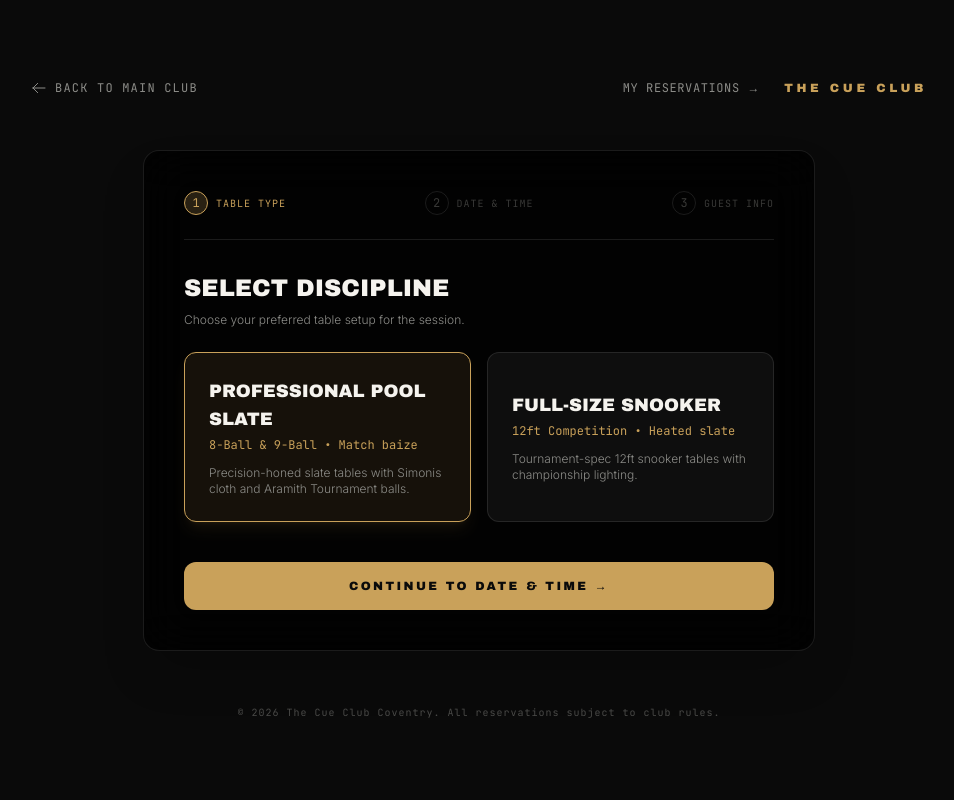
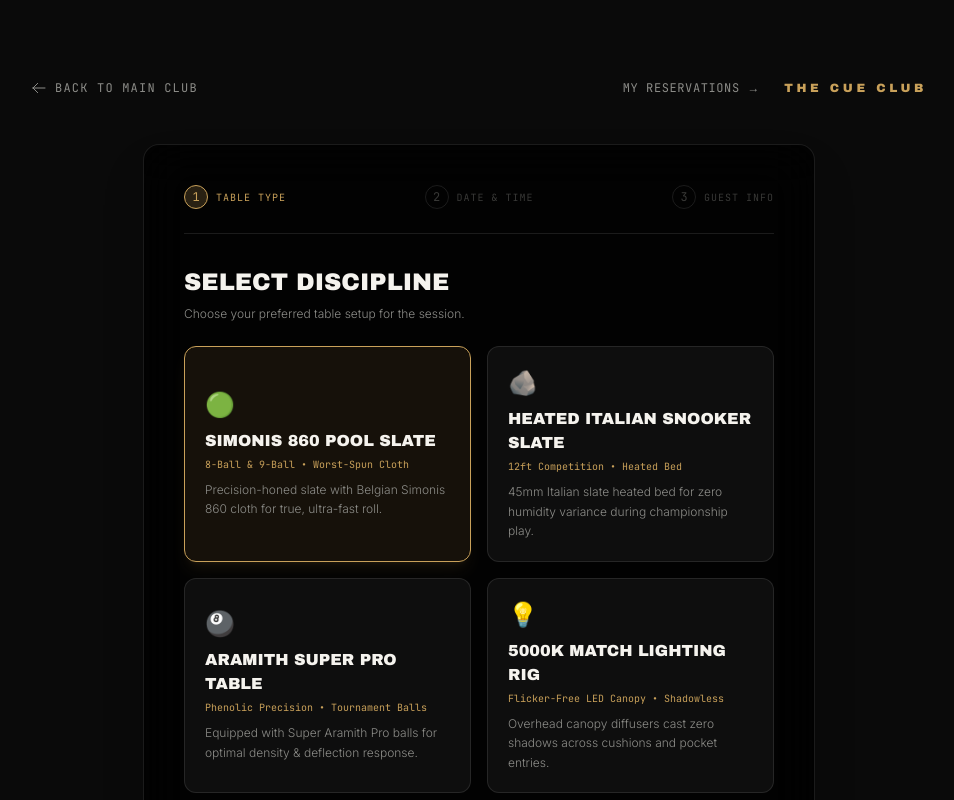
Before and after one commit to kundandr05/cue-club-coventry, a Next.js app: page /booking in a window 1280 px wide. Shown: the top 800 px of the page, without its empty margins (161-1115 px from the left). Built offline with nearby package versions, Linux system fonts and the light colour scheme.

Commit message:
feat: integrate match-grade table facility options (Simonis cloth, Heated slate, Aramith balls, 5000K lighting) directly into table booking flow

```diff
--- a/src/app/booking/page.tsx
+++ b/src/app/booking/page.tsx
@@ -202,41 +202,56 @@
                 </div>
 
                 <div className="grid grid-cols-1 sm:grid-cols-2 gap-4">
+                  {[
+                    {
+                      id: "pool",
+                      title: "Simonis 860 Pool Slate",
+                      spec: "8-Ball & 9-Ball • Worst-Spun Cloth",
+                      desc: "Precision-honed slate with Belgian Simonis 860 cloth for true, ultra-fast roll.",
+                      icon: "🟢",
+                    },
+                    {
+                      id: "snooker",
+                      title: "Heated Italian Snooker Slate",
+                      spec: "12ft Competition • Heated Bed",
+                      desc: "45mm Italian slate heated bed for zero humidity variance during championship play.",
+                      icon: "🪨",
+                    },
+                    {
+                      id: "aramith",
+                      title: "Aramith Super Pro Table",
+                      spec: "Phenolic Precision • Tournament Balls",
+                      desc: "Equipped with Super Aramith Pro balls for optimal density & deflection response.",
+                      icon: "🎱",
+                    },
+                    {
+                      id: "lighting",
+                      title: "5000K Match Lighting Rig",
+                      spec: "Flicker-Free LED Canopy • Shadowless",
+                      desc: "Overhead canopy diffusers cast zero shadows across cushions and pocket entries.",
+                      icon: "💡",
+                    },
+                  ].map((item) => (
                     <button
+                      key={item.id}
                       type="button"
-                    onClick={() => setTableType("pool")}
-                    className={`p-6 rounded-xl border text-left transition-all ${
-                      tableType === "pool"
+                      onClick={() => setTableType(item.id as "pool" | "snooker")}
+                      className={`p-5 rounded-xl border text-left transition-all ${
+                        tableType === item.id
                           ? "border-brass bg-brass/10 shadow-lg shadow-brass/10"
                           : "border-white/10 bg-white/5 hover:border-white/20"
                       }`}
                     >
-                    <div className="font-display text-lg text-porcelain uppercase mb-1">
-                      Professional Pool Slate
+                      <div className="text-2xl mb-2">{item.icon}</div>
+                      <div className="font-display text-base text-porcelain uppercase mb-1">
+                        {item.title}
                       </div>
-                    <div className="text-xs font-mono text-brass mb-3">8-Ball & 9-Ball • Match baize</div>
-                    <div className="text-xs text-smoke font-light">
-                      Precision-honed slate tables with Simonis cloth and Aramith Tournament balls.
+                      <div className="text-[10px] font-mono text-brass mb-2">{item.spec}</div>
+                      <div className="text-xs text-smoke font-light leading-relaxed">
+                        {item.desc}
                       </div>
                     </button>
-
-                  <button
-                    type="button"
-                    onClick={() => setTableType("snooker")}
-                    className={`p-6 rounded-xl border text-left transition-all ${
-                      tableType === "snooker"
-                        ? "border-brass bg-brass/10 shadow-lg shadow-brass/10"
-                        : "border-white/10 bg-white/5 hover:border-white/20"
-                    }`}
-                  >
-                    <div className="font-display text-lg text-porcelain uppercase mb-1">
-                      Full-Size Snooker
-                    </div>
-                    <div className="text-xs font-mono text-brass mb-3">12ft Competition • Heated slate</div>
-                    <div className="text-xs text-smoke font-light">
-                      Tournament-spec 12ft snooker tables with championship lighting.
-                    </div>
-                  </button>
+                  ))}
                 </div>
 
                 <button
--- a/src/app/page.tsx
+++ b/src/app/page.tsx
@@ -178,11 +178,13 @@
         </div>
       </div>
       <div>
-        <label className="block font-mono text-[10px] uppercase tracking-[0.2em] text-smoke mb-2">Table</label>
+        <label className="block font-mono text-[10px] uppercase tracking-[0.2em] text-smoke mb-2">Table & Facility Setup</label>
         <select required name="type"
           className="w-full bg-white/5 border border-white/10 rounded-lg px-4 py-3 text-sm text-porcelain focus:outline-none focus:border-brass/60 transition-colors appearance-none">
-          <option value="pool">Professional Pool Slate</option>
-          <option value="snooker">Full-Size Snooker</option>
+          <option value="Simonis 860 Pool Slate" className="bg-ink text-porcelain">Simonis 860 Professional Pool Slate</option>
+          <option value="Heated Italian Snooker Slate" className="bg-ink text-porcelain">Heated Italian Slate 12ft Snooker</option>
+          <option value="Aramith Super Pro Match Table" className="bg-ink text-porcelain">Aramith Super Pro Match Table</option>
+          <option value="Match-Grade 5000K Lighting Table" className="bg-ink text-porcelain">Match-Grade 5000K Lighting Canopy Table</option>
         </select>
       </div>
       <button disabled={status === "submitting"} type="submit"
```
Lines whose indentation alone changed are shown as unchanged.
